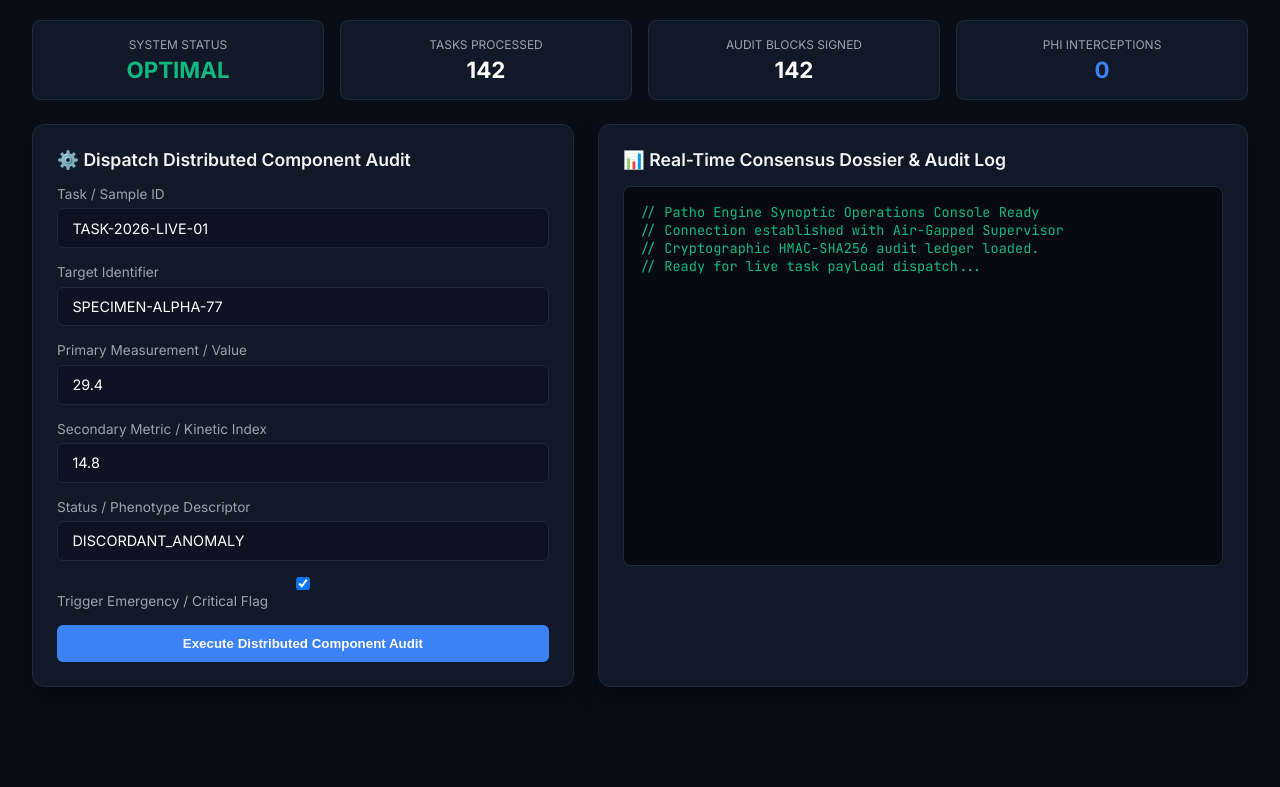
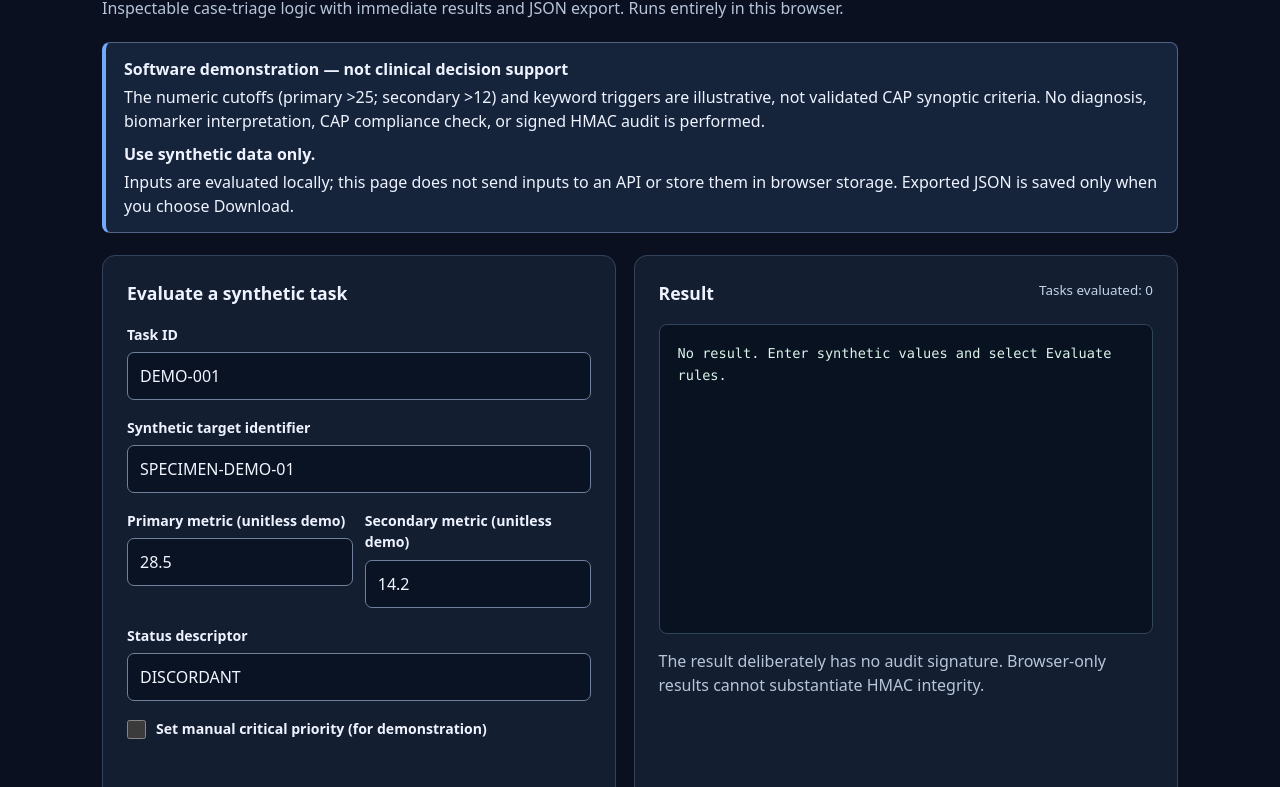
Before and after one commit to abusuraihsakhri/patho-agent-synoptic, a plain HTML site: page web/index.html in a window 1280 px wide. Shown: the part 121-908 px from the top of the page. Before the commit the page ends 840 px from the top, so only its background shows below. Drawn offline with Linux system fonts and the light colour scheme.

Commit message:
fix: replace broken and misleading console with accessible local rule demo

```diff
--- a/web/index.html
+++ b/web/index.html
@@ -1,236 +1,105 @@
-<!DOCTYPE html>
+<!doctype html>
 <html lang="en">
 <head>
-    <meta charset="UTF-8">
-    <meta name="viewport" content="width=device-width, initial-scale=1.0">
-    <title>Patho Engine Synoptic — Operations Console</title>
-    <link href="https://fonts.googleapis.com/css2?family=Inter:wght@300;400;600;700&family=JetBrains+Mono:wght@400;600&display=swap" rel="stylesheet">
-    <style>
-        :root {
-            --bg: #090d16;
-            --card: #111827;
-            --border: #1f293d;
-            --accent: #3b82f6;
-            --accent-glow: rgba(59, 130, 246, 0.25);
-            --text: #f3f4f6;
-            --text-muted: #9ca3af;
-            --danger: #ef4444;
-            --warning: #f59e0b;
-            --success: #10b981;
-        }
-        * { box-sizing: border-box; margin: 0; padding: 0; }
-        body {
-            font-family: 'Inter', sans-serif;
-            background: var(--bg);
-            color: var(--text);
-            padding: 2rem;
-            min-height: 100vh;
-        }
-        .header {
-            display: flex;
-            justify-content: space-between;
-            align-items: center;
-            border-bottom: 1px solid var(--border);
-            padding-bottom: 1.5rem;
-            margin-bottom: 2rem;
-        }
-        .header-title h1 { font-size: 1.6rem; font-weight: 700; color: #fff; }
-        .header-title p { color: var(--text-muted); font-size: 0.9rem; margin-top: 0.25rem; }
-        .badge {
-            display: inline-block;
-            padding: 0.3rem 0.8rem;
-            border-radius: 9999px;
-            font-size: 0.75rem;
-            font-weight: 600;
-            background: var(--accent-glow);
-            color: var(--accent);
-            border: 1px solid var(--accent);
-        }
-        .grid {
-            display: grid;
-            grid-template-columns: 1fr 1.2fr;
-            gap: 1.5rem;
-        }
-        .card {
-            background: var(--card);
-            border: 1px solid var(--border);
-            border-radius: 12px;
-            padding: 1.5rem;
-            box-shadow: 0 10px 25px rgba(0,0,0,0.3);
-        }
-        .card h2 {
-            font-size: 1.1rem;
-            font-weight: 600;
-            margin-bottom: 1rem;
-            display: flex;
-            align-items: center;
-            gap: 0.5rem;
-        }
-        .form-group { margin-bottom: 1rem; }
-        label { display: block; font-size: 0.85rem; color: var(--text-muted); margin-bottom: 0.4rem; }
-        input, select, textarea {
-            width: 100%;
-            padding: 0.65rem 0.9rem;
-            background: #0d1322;
-            border: 1px solid var(--border);
-            border-radius: 6px;
-            color: #fff;
-            font-family: inherit;
-            font-size: 0.9rem;
-        }
-        input:focus, textarea:focus { outline: none; border-color: var(--accent); }
-        .btn {
-            background: var(--accent);
-            color: #fff;
-            border: none;
-            padding: 0.7rem 1.4rem;
-            border-radius: 6px;
-            font-weight: 600;
-            cursor: pointer;
-            transition: 0.2s;
-            width: 100%;
-        }
-        .btn:hover { background: #2563eb; }
-        .terminal {
-            background: #060911;
-            border: 1px solid var(--border);
-            border-radius: 8px;
-            padding: 1rem;
-            font-family: 'JetBrains Mono', monospace;
-            font-size: 0.85rem;
-            color: #10b981;
-            height: 380px;
-            overflow-y: auto;
-            white-space: pre-wrap;
-        }
-        .metrics-bar {
-            display: grid;
-            grid-template-columns: repeat(4, 1fr);
-            gap: 1rem;
-            margin-bottom: 1.5rem;
-        }
-        .metric-box {
-            background: var(--card);
-            border: 1px solid var(--border);
-            border-radius: 8px;
-            padding: 1rem;
-            text-align: center;
-        }
-        .metric-val { font-size: 1.4rem; font-weight: 700; color: #fff; margin-top: 0.25rem; }
-        .metric-label { font-size: 0.75rem; color: var(--text-muted); text-transform: uppercase; }
-    </style>
+  <meta charset="utf-8">
+  <meta name="viewport" content="width=device-width, initial-scale=1">
+  <meta name="color-scheme" content="dark">
+  <meta name="description" content="Local demonstration of three transparent, rule-based pathology workflow checks.">
+  <title>Patho Agent Synoptic · Rule Demonstration</title>
+  <style>
+    :root { color-scheme:dark; font-family:system-ui,-apple-system,BlinkMacSystemFont,"Segoe UI",sans-serif; background:#0a1020; color:#eef3ff }
+    * { box-sizing:border-box }
+    body { max-width:1120px; padding:30px 22px 65px; margin:auto; line-height:1.5 }
+    h1 { font-size:clamp(1.5rem,3.5vw,2.25rem); margin:0 0 6px }
+    h2 { font-size:1.1rem; margin:0 0 18px }
+    p { margin:0 0 14px }
+    .sub,.note { color:#b7c5da }
+    .eyebrow { color:#82b7ff; font-size:.78rem; letter-spacing:.12em; font-weight:700; text-transform:uppercase; margin-bottom:8px }
+    .info { border:1px solid #506484; border-left:4px solid #73a8fa; background:#15243b; border-radius:8px; padding:14px 18px; margin:22px 0 }
+    .info strong { display:block; margin-bottom:4px }
+    .layout { display:grid; grid-template-columns:minmax(0,1fr) minmax(0,1.06fr); gap:18px }
+    .panel { padding:24px; background:#131e31; border:1px solid #35435a; border-radius:13px; min-width:0 }
+    label { display:block; font-weight:600; font-size:.88rem; margin:0 0 7px }
+    .field { margin-bottom:17px }
+    input:not([type="checkbox"]) { background:#0a1323; border:1px solid #71809b; color:#f1f5ff; border-radius:7px; width:100%; padding:11px 12px; font:inherit }
+    input:focus-visible,button:focus-visible { outline:3px solid #9dc6ff; outline-offset:2px }
+    .pair { display:grid; grid-template-columns:1fr 1fr; gap:12px }
+    .check { display:flex; align-items:flex-start; gap:10px; margin:5px 0 21px }
+    .check input { width:19px; height:19px; margin:2px 0 0; accent-color:#8bb8ff }
+    .check label { margin:0 }
+    .actions { display:flex; gap:10px; flex-wrap:wrap }
+    button { border:1px solid #83baff; border-radius:7px; padding:10px 16px; background:#3976d3; color:#fff; font:inherit; font-weight:700; cursor:pointer }
+    button.secondary { background:#1d2c42 }
+    button:hover:not(:disabled) { filter:brightness(1.18) }
+    button:disabled { opacity:.45; cursor:not-allowed }
+    .output { background:#091221; color:#dbf4ea; border:1px solid #31465b; border-radius:8px; white-space:pre-wrap; overflow-wrap:anywhere; padding:18px; font:0.85rem/1.6 ui-monospace,SFMono-Regular,Consolas,monospace; min-height:310px; max-height:570px; overflow:auto; }
+    .counter { float:right; color:#c4d2eb; font-size:.84rem }
+    .error { color:#ffb3b3; font-weight:600; min-height:1.5em; margin-bottom:6px }
+    .footer { font-size:.85rem; color:#b7c5da; margin-top:20px }
+    a { color:#9dc6ff }
+    @media(max-width:760px) { body { padding:20px 14px 40px } .layout { grid-template-columns:1fr } .panel { padding:18px } }
+    @media(max-width:430px) { .pair { grid-template-columns:1fr } .actions button { width:100% } }
+  </style>
+  <script src="./app.js" defer></script>
 </head>
 <body>
-
-    <div class="header">
-        <div class="header-title">
-            <h1>Patho Engine Synoptic</h1>
-            <p>Domain: Clinical & Cryptographic AI | Standard: CAP / CLSI / NIST Standards | LabMind-Atlas Architecture</p>
+  <header>
+    <div class="eyebrow">Pathology workflow · Local rule demonstration</div>
+    <h1>Patho Agent Synoptic</h1>
+    <p class="sub">Inspectable case-triage logic with immediate results and JSON export. Runs entirely in this browser.</p>
+  </header>
+  <aside class="info" aria-label="Scope and privacy warning">
+    <strong>Software demonstration — not clinical decision support</strong>
+    The numeric cutoffs (primary &gt;25; secondary &gt;12) and keyword triggers are illustrative, not validated CAP synoptic criteria.
+    No diagnosis, biomarker interpretation, CAP compliance check, or signed HMAC audit is performed.
+    <strong style="margin-top:9px">Use synthetic data only.</strong>
+    Inputs are evaluated locally; this page does not send inputs to an API or store them in browser storage.
+    Exported JSON is saved only when you choose Download.
+  </aside>
+  <main class="layout">
+    <section class="panel" aria-labelledby="form-title">
+      <h2 id="form-title">Evaluate a synthetic task</h2>
+      <form id="audit-form">
+        <div class="field">
+          <label for="task-id">Task ID</label>
+          <input id="task-id" name="task_id" value="DEMO-001" maxlength="120" required autocomplete="off">
         </div>
-        <div>
-            <span class="badge">Air-Gapped Active</span>
-            <span class="badge" style="background: rgba(16,185,129,0.2); color: #10b981; border-color: #10b981;">Zero-PHI Guard Active</span>
+        <div class="field">
+          <label for="target-id">Synthetic target identifier</label>
+          <input id="target-id" name="target_identifier" value="SPECIMEN-DEMO-01" maxlength="120" required autocomplete="off">
         </div>
-    </div>
-
-    <div class="metrics-bar">
-        <div class="metric-box">
-            <div class="metric-label">System Status</div>
-            <div class="metric-val" style="color: var(--success);" id="m-status">OPTIMAL</div>
+        <div class="pair">
+          <div class="field">
+            <label for="primary">Primary metric (unitless demo)</label>
+            <input id="primary" name="primary_metric" type="number" value="28.5" step="any" required>
+          </div>
+          <div class="field">
+            <label for="secondary">Secondary metric (unitless demo)</label>
+            <input id="secondary" name="secondary_metric" type="number" value="14.2" step="any" required>
+          </div>
         </div>
-        <div class="metric-box">
-            <div class="metric-label">Tasks Processed</div>
-            <div class="metric-val" id="m-tasks">142</div>
+        <div class="field">
+          <label for="status">Status descriptor</label>
+          <input id="status" name="status_descriptor" value="DISCORDANT" maxlength="300" autocomplete="off">
         </div>
-        <div class="metric-box">
-            <div class="metric-label">Audit Blocks Signed</div>
-            <div class="metric-val" id="m-audit">142</div>
+        <div class="check">
+          <input id="critical" name="is_critical_flag" type="checkbox">
+          <label for="critical">Set manual critical priority (for demonstration)</label>
         </div>
-        <div class="metric-box">
-            <div class="metric-label">PHI Interceptions</div>
-            <div class="metric-val" style="color: var(--accent);" id="m-phi">0</div>
+        <div role="alert" class="error" id="message"></div>
+        <div class="actions">
+          <button type="submit">Evaluate rules</button>
+          <button type="button" id="download" class="secondary" disabled>Download JSON</button>
         </div>
-    </div>
-
-    <div class="grid">
-        <div class="card">
-            <h2>⚙️ Dispatch Distributed Component Audit</h2>
-            <div class="form-group">
-                <label>Task / Sample ID</label>
-                <input type="text" id="task_id" value="TASK-2026-LIVE-01">
-            </div>
-            <div class="form-group">
-                <label>Target Identifier</label>
-                <input type="text" id="target_id" value="SPECIMEN-ALPHA-77">
-            </div>
-            <div class="form-group">
-                <label>Primary Measurement / Value</label>
-                <input type="number" id="primary_metric" value="29.4" step="0.1">
-            </div>
-            <div class="form-group">
-                <label>Secondary Metric / Kinetic Index</label>
-                <input type="number" id="secondary_metric" value="14.8" step="0.1">
-            </div>
-            <div class="form-group">
-                <label>Status / Phenotype Descriptor</label>
-                <input type="text" id="status_descriptor" value="DISCORDANT_ANOMALY">
-            </div>
-            <div class="form-group">
-                <label><input type="checkbox" id="is_critical" checked> Trigger Emergency / Critical Flag</label>
-            </div>
-            <button class="btn" onclick="runAudit()">Execute Distributed Component Audit</button>
-        </div>
-
-        <div class="card">
-            <h2>📊 Real-Time Consensus Dossier & Audit Log</h2>
-            <div class="terminal" id="outputConsole">// Patho Engine Synoptic Operations Console Ready
-// Connection established with Air-Gapped Supervisor
-// Cryptographic HMAC-SHA256 audit ledger loaded.
-// Ready for live task payload dispatch...</div>
-        </div>
-    </div>
-
-    <script>
-        async function runAudit() {
-            const consoleEl = document.getElementById('outputConsole');
-            consoleEl.innerText = "// Dispatching task across specialized workers...
-// Invoking InvariantQCWorker, SafetyEscalationWorker, ProtocolWorker...";
-
-            const payload = {
-                task_id: document.getElementById('task_id').value,
-                target_identifier: document.getElementById('target_id').value,
-                primary_metric: parseFloat(document.getElementById('primary_metric').value),
-                secondary_metric: parseFloat(document.getElementById('secondary_metric').value),
-                status_descriptor: document.getElementById('status_descriptor').value,
-                is_critical_flag: document.getElementById('is_critical').checked
-            };
-
-            try {
-                const res = await fetch('/api/audit', {
-                    method: 'POST',
-                    headers: { 'Content-Type': 'application/json' },
-                    body: JSON.stringify(payload)
-                });
-                const data = await res.json();
-                consoleEl.innerText = JSON.stringify(data, null, 2);
-                document.getElementById('m-tasks').innerText = parseInt(document.getElementById('m-tasks').innerText) + 1;
-                document.getElementById('m-audit').innerText = parseInt(document.getElementById('m-audit').innerText) + 1;
-            } catch (err) {
-                consoleEl.innerText = "// Offline / Simulation Output:\n" + JSON.stringify({
-                    dossier_id: "DOSSIER-SIM-" + Math.floor(Math.random()*10000),
-                    system: "patho-engine-synoptic",
-                    domain: "Clinical & Cryptographic AI",
-                    task_id: payload.task_id,
-                    overall_urgency: payload.is_critical_flag ? "CRITICAL_STAT_PANIC" : "ELEVATED_RISK",
-                    integrity_status: "DISCORDANT_ANOMALY",
-                    alerts: [
-                        { worker: "InvariantQCWorker", alert: "Primary metric exceeds upper reference bound" },
-                        { worker: "SafetyEscalationWorker", alert: "Critical emergency interlock flag active" }
-                    ],
-                    audit_hash: "HMAC_SHA256_e83f9a72b941d6c381f9"
-                }, null, 2);
-            }
-        }
-    </script>
+      </form>
+    </section>
+    <section class="panel" aria-labelledby="result-title">
+      <span class="counter" aria-live="polite">Tasks evaluated: <span id="counter">0</span></span>
+      <h2 id="result-title">Result</h2>
+      <div class="output" id="output" role="status" aria-live="polite">No result. Enter synthetic values and select Evaluate rules.</div>
+      <p class="note" style="margin-top:15px">The result deliberately has no audit signature. Browser-only results cannot substantiate HMAC integrity.</p>
+    </section>
+  </main>
+  <footer class="footer">Source and backend instructions: <a href="https://github.com/abusuraihsakhri/patho-agent-synoptic">GitHub repository</a>. Local rule behavior is intentionally compatible with the repository's three demonstration workers.</footer>
 </body>
 </html>
```
